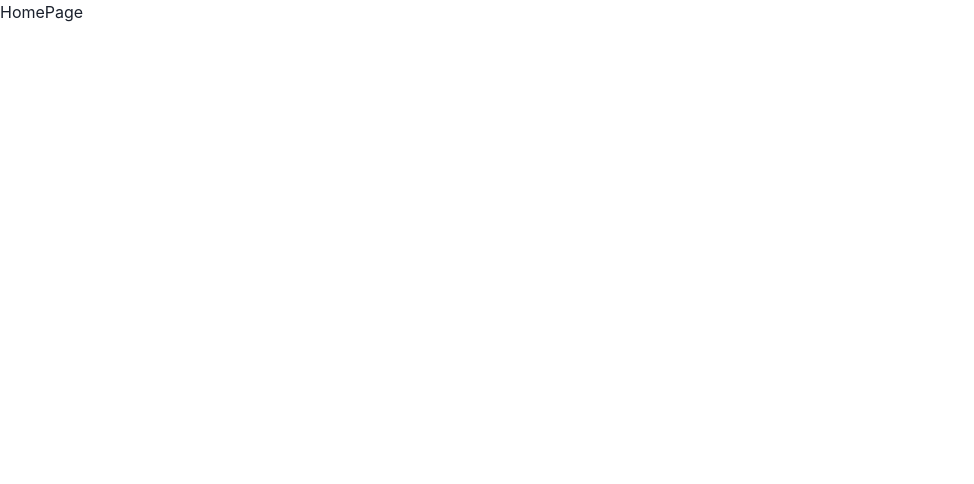
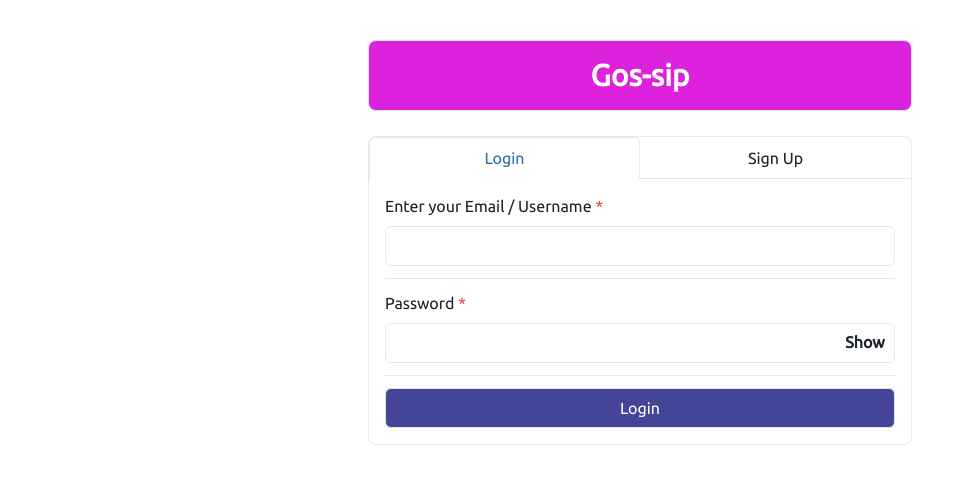
Before and after one commit to mukulbindal/Gos-sip, a React (Create React App) app in the folder frontend/: page / in a window 1280 px wide. Shown: the top 484 px of the page, without its empty margins (0-974 px from the left). Built offline with nearby package versions, Linux system fonts and the light colour scheme.

Commit message:
added login signup UI

```diff
--- a/frontend/src/App.css
+++ b/frontend/src/App.css
@@ -0,0 +1,10 @@
+@import url("https://fonts.googleapis.com/css2?family=Ubuntu:wght@400&display=swap");
+
+.App {
+    min-height: 100vh;
+    display: flex;
+    /*background image*/
+    background-position: center;
+    font-family: 'Ubuntu', Helvetica, sans-serif;
+
+}
--- a/frontend/src/Pages/HomePage.js
+++ b/frontend/src/Pages/HomePage.js
@@ -1,9 +1,51 @@
-import React from 'react'
-
+import React from "react";
+import {
+  Box,
+  Container,
+  Tab,
+  TabPanel,
+  TabPanels,
+  Tabs,
+  Text,
+  TabList,
+} from "@chakra-ui/react";
+import Login from "../components/Authentication/Login";
+import Signup from "../components/Authentication/Signup";
 const HomePage = () => {
   return (
-    <div>HomePage</div>
-  )
-}
+    <Container maxW="xl" centerContent>
+      <Box
+        display="flex"
+        justifyContent="center"
+        padding={3}
+        backgroundColor="#d2d"
+        width="100%"
+        margin="40px 0 15px 0"
+        borderRadius="lg"
+        borderWidth="1px"
+      >
+        <Text fontSize="3xl" color="White" fontWeight="600">
+          Gos-sip
+        </Text>
+      </Box>
+      <Box marginTop="10px" borderRadius="lg" borderWidth="1px" width="100%">
+        <Tabs size="md" variant="enclosed">
+          <TabList>
+            <Tab width="50%">Login</Tab>
+            <Tab width="50%">Sign Up</Tab>
+          </TabList>
+          <TabPanels>
+            <TabPanel>
+              <Login />
+            </TabPanel>
+            <TabPanel>
+              <Signup />
+            </TabPanel>
+          </TabPanels>
+        </Tabs>
+      </Box>
+    </Container>
+  );
+};
 
-export default HomePage
+export default HomePage;
--- /dev/null
+++ b/frontend/src/components/Authentication/Login.js
@@ -0,0 +1,80 @@
+import React, { useState } from "react";
+import {
+  Button,
+  FormControl,
+  FormLabel,
+  Input,
+  InputGroup,
+  InputRightElement,
+  StackDivider,
+  VStack,
+} from "@chakra-ui/react";
+const Login = () => {
+  const [email, setEmail] = useState();
+  const [password, setPassword] = useState();
+
+  const [show, setShow] = useState(false);
+
+  const emailHandler = (email) => {
+    setEmail(email);
+  };
+
+  const passwordHandler = (password) => {
+    setPassword(password);
+  };
+
+  const flip = () => {
+    setShow(!show);
+  };
+
+  const submitHandler = (e) => {};
+
+  return (
+    <VStack
+      divider={<StackDivider borderColor="gray.200" />}
+      spacing={3}
+      align="stretch"
+    >
+      <FormControl id="email" isRequired>
+        <FormLabel>Enter your Email / Username</FormLabel>
+        <Input
+          type="text"
+          onChange={(e) => {
+            emailHandler(e.target.value);
+          }}
+        />
+      </FormControl>
+
+      <FormControl id="confirm-password" isRequired>
+        <FormLabel>Password</FormLabel>
+        <InputGroup>
+          <Input
+            type={show ? "text" : "password"}
+            onChange={(e) => {
+              passwordHandler(e.target.value);
+            }}
+          />
+          <InputRightElement>
+            <Button padding={0} height="0px" marginRight="20px" onClick={flip}>
+              {show ? "Hide" : "Show"}
+            </Button>
+          </InputRightElement>
+        </InputGroup>
+      </FormControl>
+
+      <FormControl>
+        <Input
+          type="submit"
+          value="Login"
+          color="white"
+          backgroundColor="#449"
+          onSubmit={(e) => {
+            submitHandler(e);
+          }}
+        />
+      </FormControl>
+    </VStack>
+  );
+};
+
+export default Login;
--- /dev/null
+++ b/frontend/src/components/Authentication/Signup.js
@@ -0,0 +1,133 @@
+import {
+  Box,
+  Button,
+  FormControl,
+  FormHelperText,
+  FormLabel,
+  Input,
+  InputGroup,
+  InputRightElement,
+  StackDivider,
+  VStack,
+} from "@chakra-ui/react";
+import React, { useState } from "react";
+
+const Signup = () => {
+  const [name, setName] = useState();
+  const [email, setEmail] = useState();
+  const [password, setPassword] = useState();
+  const [confirmPassword, setConfirmPassword] = useState();
+  const [nickName, setNickName] = useState();
+  const [show, setShow] = useState(false);
+  const [image, setImage] = useState();
+  const nameHandler = (name) => {
+    setName(name);
+  };
+  const emailHandler = (email) => {
+    setEmail(email);
+  };
+
+  const passwordHandler = (password) => {
+    setPassword(password);
+  };
+
+  const confirmPasswordHandler = (password) => {
+    setConfirmPassword(password);
+  };
+
+  const nickNameHandler = (nickName) => {
+    setNickName(nickName);
+  };
+
+  const imageHandler = (image) => {
+    setImage(image);
+  };
+  const flip = () => {
+    setShow(!show);
+  };
+
+  const submitHandler = (e) => {};
+
+  return (
+    <VStack
+      divider={<StackDivider borderColor="gray.200" />}
+      spacing={2}
+      align="stretch"
+    >
+      <FormControl id="user-name" isRequired>
+        <FormLabel>Name</FormLabel>
+        <Input
+          type="text"
+          onChange={(e) => {
+            nameHandler(e.target.value);
+          }}
+        />
+      </FormControl>
+
+      <FormControl id="email" isRequired>
+        <FormLabel>Email address</FormLabel>
+        <Input
+          type="email"
+          onChange={(e) => {
+            emailHandler(e.target.value);
+          }}
+        />
+      </FormControl>
+
+      <FormControl id="password" isRequired>
+        <FormLabel>Password</FormLabel>
+        <InputGroup>
+          <Input
+            type="password"
+            onChange={(e) => {
+              passwordHandler(e.target.value);
+            }}
+          />
+          <InputRightElement></InputRightElement>
+        </InputGroup>
+      </FormControl>
+
+      <FormControl id="confirm-password" isRequired>
+        <FormLabel>Confirm Password</FormLabel>
+        <InputGroup>
+          <Input
+            type={show ? "text" : "password"}
+            onChange={(e) => {
+              confirmPasswordHandler(e.target.value);
+            }}
+          />
+          <InputRightElement>
+            <Button padding={0} height="0px" marginRight="20px" onClick={flip}>
+              {show ? "Hide" : "Show"}
+            </Button>
+          </InputRightElement>
+        </InputGroup>
+      </FormControl>
+
+      <FormControl id="photo">
+        <FormLabel>Upload your display picture</FormLabel>
+        <Input
+          type="file"
+          accept="image/jpeg,image/png,image/gif"
+          onChange={(e) => {
+            imageHandler(e.target.files[0]);
+          }}
+        />
+      </FormControl>
+
+      <FormControl>
+        <Input
+          type="submit"
+          value="Sign Up!"
+          color="white"
+          backgroundColor="#449"
+          onSubmit={(e) => {
+            submitHandler(e);
+          }}
+        />
+      </FormControl>
+    </VStack>
+  );
+};
+
+export default Signup;
```
